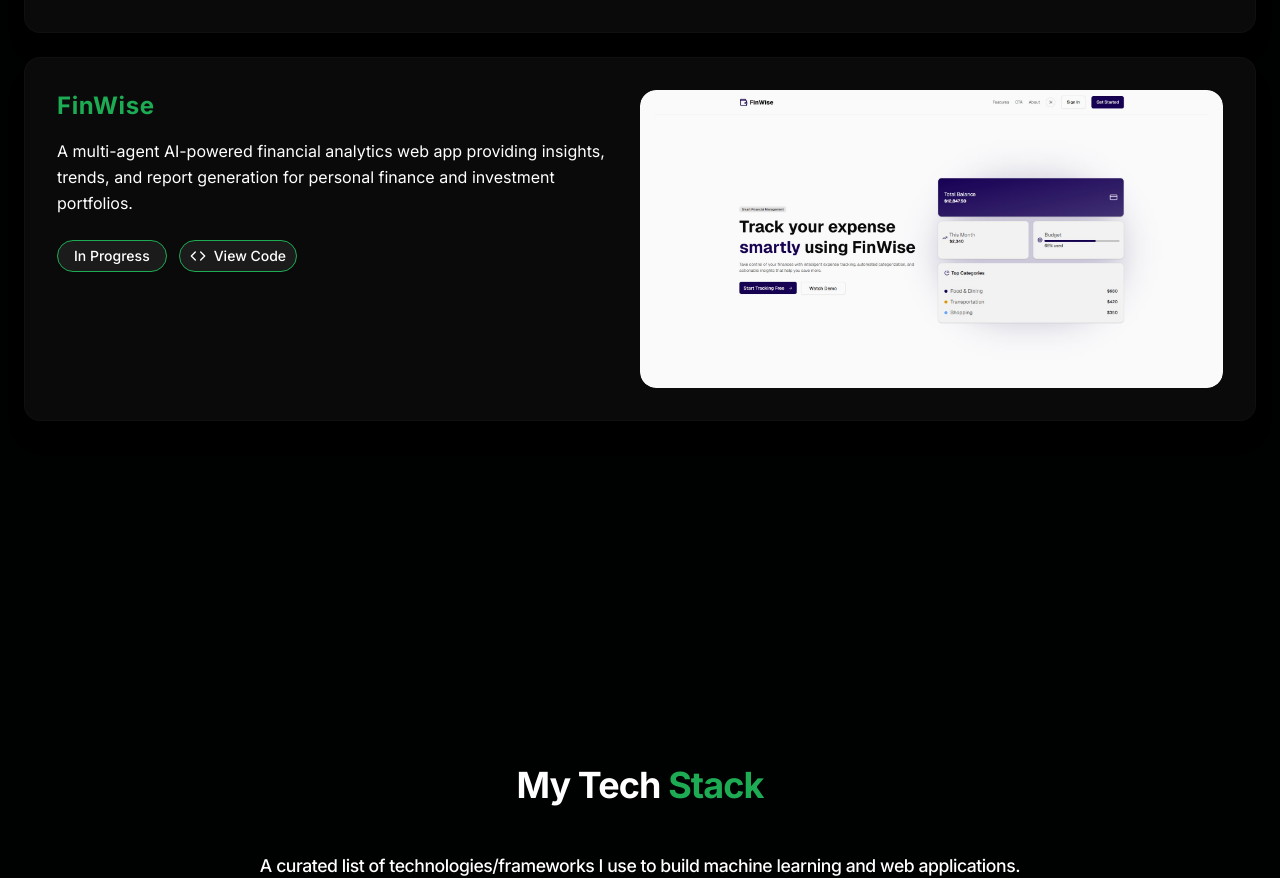
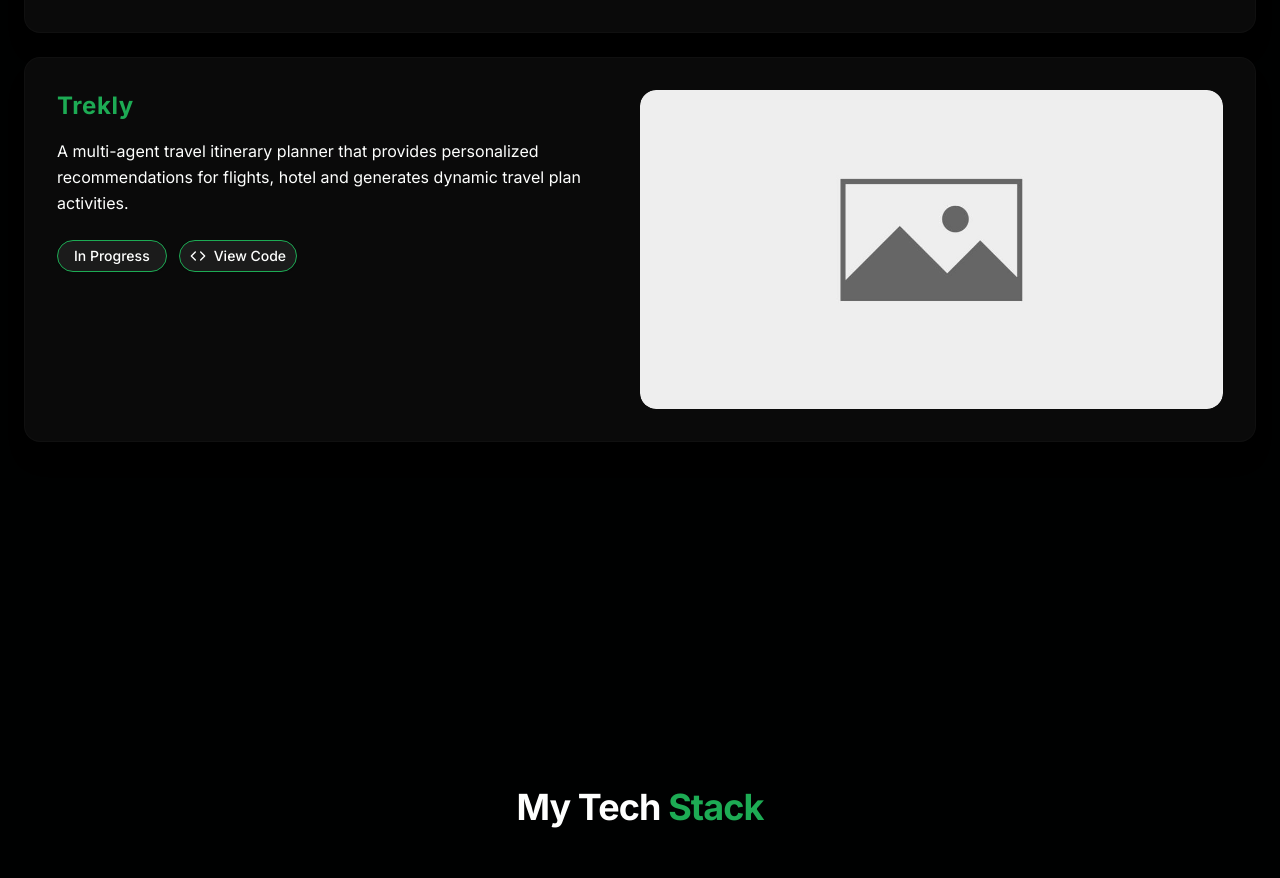
Before and after one commit to mideyolu/Portfolio, a React (Vite) app: page / in a window 1280 px wide. Shown: the part 5152-6030 px from the top of the page. Built offline with nearby package versions, Linux system fonts and the light colour scheme; no server answers; the HTML template or start-up script is replaced by a standard one.

Commit message:
fixed project name

```diff
--- a/src/data/project.ts
+++ b/src/data/project.ts
@@ -106,41 +106,41 @@ export const projects: Project[] = [
         inProgress: false,
     },
 
+    // {
+    //     id: 6,
+    //     title: "FinWise",
+    //     description:
+    //         "A multi-agent AI-powered financial analytics web app providing insights, trends, and report generation for personal finance and investment portfolios.",
+    //     techStack: [
+    //         "React",
+    //         "TypeScript",
+    //         "TailwindCSS",
+    //         "ShadCn",
+    //         "FastAPI",
+    //         "Agno",
+    //         "Firebase",
+    //     ],
+    //     image: [
+    //         "/assets/projects/fin_wise/fin_wise-1.jpg",
+    //         "/assets/projects/fin_wise/fin_wise-2.jpg",
+    //         "/assets/projects/fin_wise/fin_wise-3.jpg",
+    //     ],
+    //     liveUrl: "#",
+    //     githubUrl: "#",
+    //     categories: ["Web", "AI"],
+    //     inProgress: true,
+    // },
+
     {
         id: 6,
-        title: "FinWise",
+        title: "Trekly",
         description:
-            "A multi-agent AI-powered financial analytics web app providing insights, trends, and report generation for personal finance and investment portfolios.",
-        techStack: [
-            "React",
-            "TypeScript",
-            "TailwindCSS",
-            "ShadCn",
-            "FastAPI",
-            "Agno",
-            "Firebase",
-        ],
-        image: [
-            "/assets/projects/fin_wise/fin_wise-1.jpg",
-            "/assets/projects/fin_wise/fin_wise-2.jpg",
-            "/assets/projects/fin_wise/fin_wise-3.jpg",
-        ],
+            "A multi-agent travel itinerary planner that provides personalized recommendations for flights, hotel and generates dynamic travel plan activities.",
+        techStack: ["React", "TailwindCSS", "ShadCn", "FastAPI","PostgreSQL", "Agno"],
+        image: ["/assets/projects/no-image.jpg"],
         liveUrl: "#",
         githubUrl: "#",
         categories: ["Web", "AI"],
         inProgress: true,
     },
-
-    // {
-    //     id: 6,
-    //     title: "Trekly",
-    //     description:
-    //         "A multi-agent travel itinerary planner that provides personalized recommendations for flights, hotel and generates dynamic travel plan activities.",
-    //     techStack: ["React", "TailwindCSS", "ShadCn", "FastAPI","PostgreSQL", "Agno"],
-    //     image: ["/assets/projects/no-image.jpg"],
-    //     liveUrl: "#",
-    //     githubUrl: "#",
-    //     categories: ["Web", "AI"],
-    //     inProgress: true,
-    // },
 ];
```
